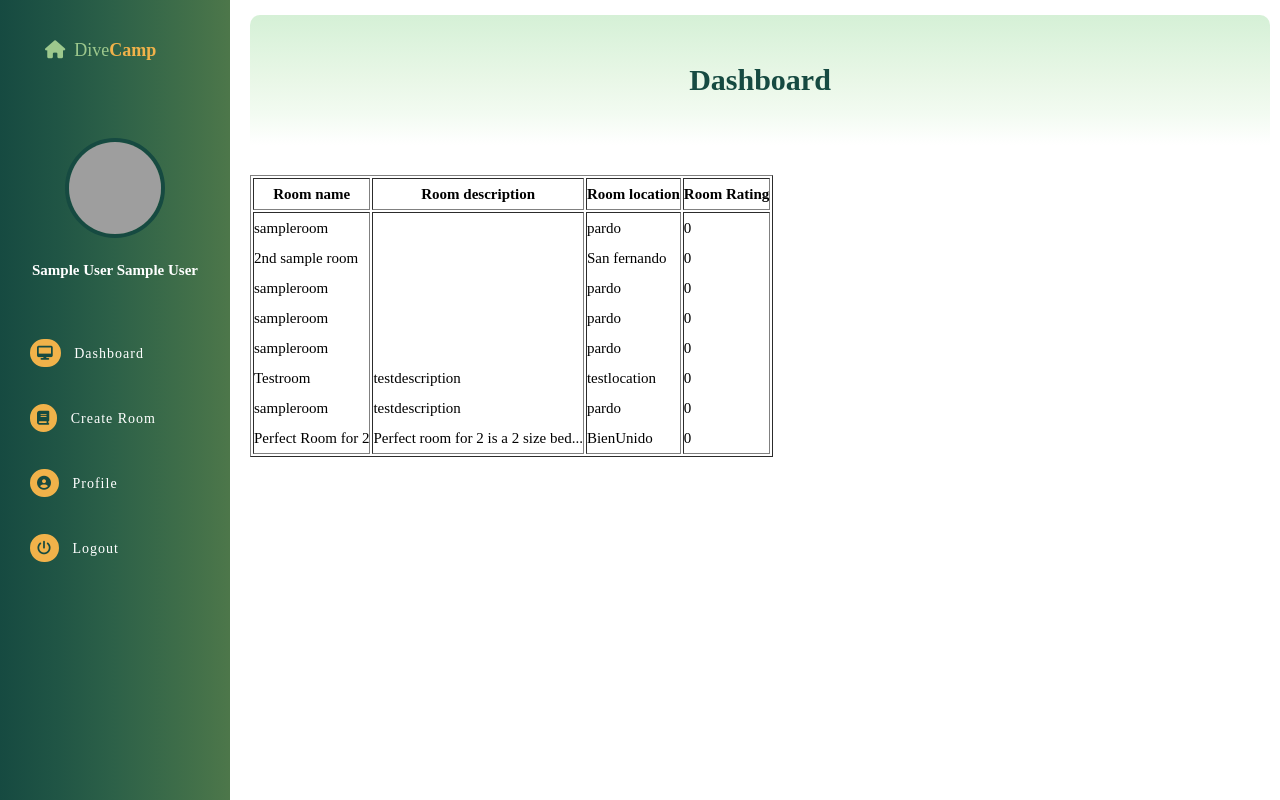
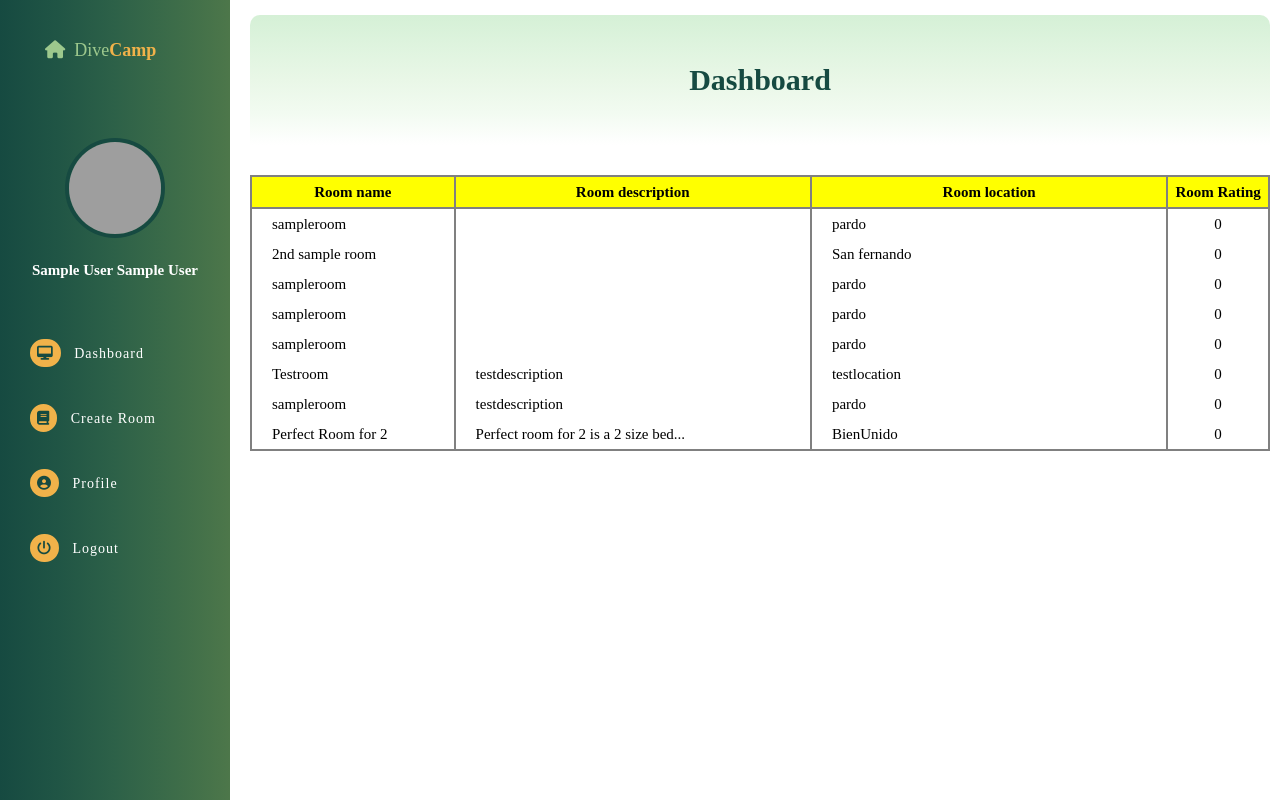
Before and after one commit to genjionn/BienUnido-DiveCamp, a PHP site: page /DiveCamp_Project/pages/adminhomepage in a window 1280 px wide. Run offline with PHP 8.4, Linux system fonts and the light colour scheme; the visitor is signed in with stand-in values (Sample User, id 1); data comes from the database, SQL or seed files in the repository; some libraries are stand-ins or nearby versions; grey boxes are pictures that could not be loaded.

Commit message:
changes_admin side
temporary design dashboard and create room

```diff
--- a/app/views/pages/adminhomepage.php
+++ b/app/views/pages/adminhomepage.php
@@ -111,6 +111,21 @@ html {
   border-top-right-radius: 10px;
   padding: 50px 0px;
 }
+table{
+  border: 2px solid gray;
+  border-collapse: collapse;
+  width: 100%;
+}
+
+table th{
+  border: 2px solid gray;
+  background: yellow;
+}
+table td{
+  border: 2px solid gray;
+  text-align: justify;
+
+}
 /* media */
 
 @media screen and (max-width: 600px) {
@@ -166,7 +181,7 @@ html {
   <div class="container">
     <div class="content">
       <h1> Dashboard </h1><br>
-      <table border="1">
+      <table>
         <tr>
           <th>Room name</th>
           <th>Room description</th>
@@ -175,33 +190,35 @@ html {
         </tr>
         <?php $RoomRecords = $_SESSION['getrooms'];?>
         <tr>
-          <td>
+          <td style="width:20%; padding-left:20px;">
             <?php
               foreach($RoomRecords as $row){
                 echo $row->roomname, '<br>';
               }
             ?>
           </td>
-          <td>
+          <td style="width:35%;  padding-left:20px;">
             <?php
               foreach($RoomRecords as $row){
                 echo $row->roomdesc, '<br>';
               }
             ?>
           </td>
-          <td>
+          <td style="width:35%; padding-left:20px;">
               <?php
                 foreach($RoomRecords as $row){
                   echo $row->roomlocation, '<br>';
                 }
               ?>
           </td>
-          <td>
+          <td style="width:10%;">
+             <center>
               <?php
                   foreach($RoomRecords as $row){
                     echo $row->rating, '<br>';
                   }
                 ?>
+             </center>
           </td>
         </tr>
       </table>
```
Also changed, not shown: app/views/pages/admincreateroom.php (+19 -4 lines). Lines whose indentation alone changed are shown as unchanged.
